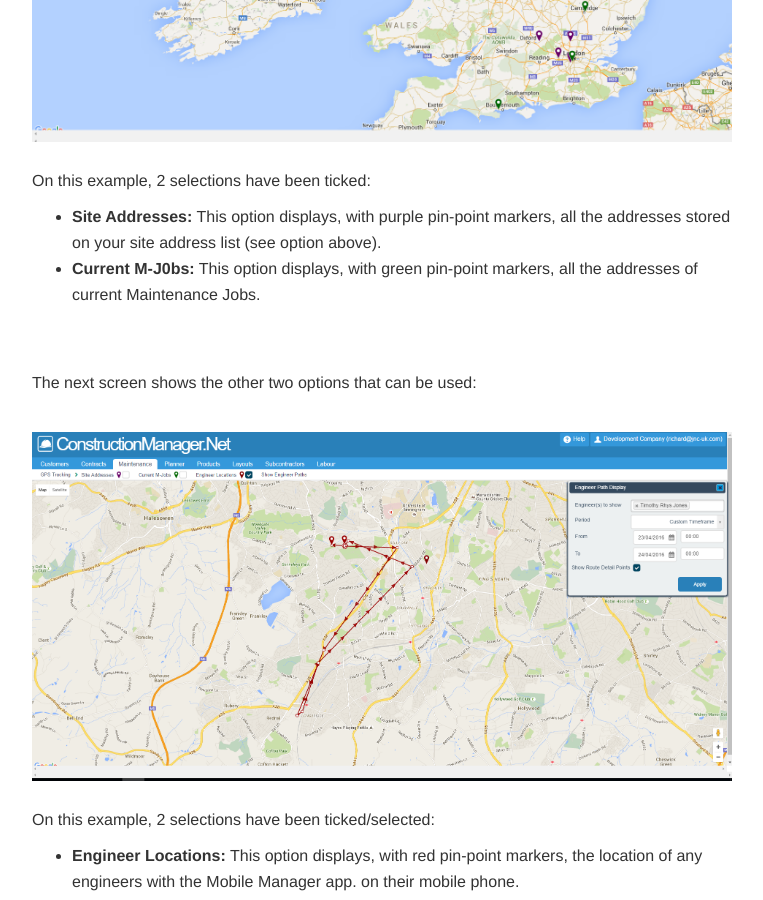
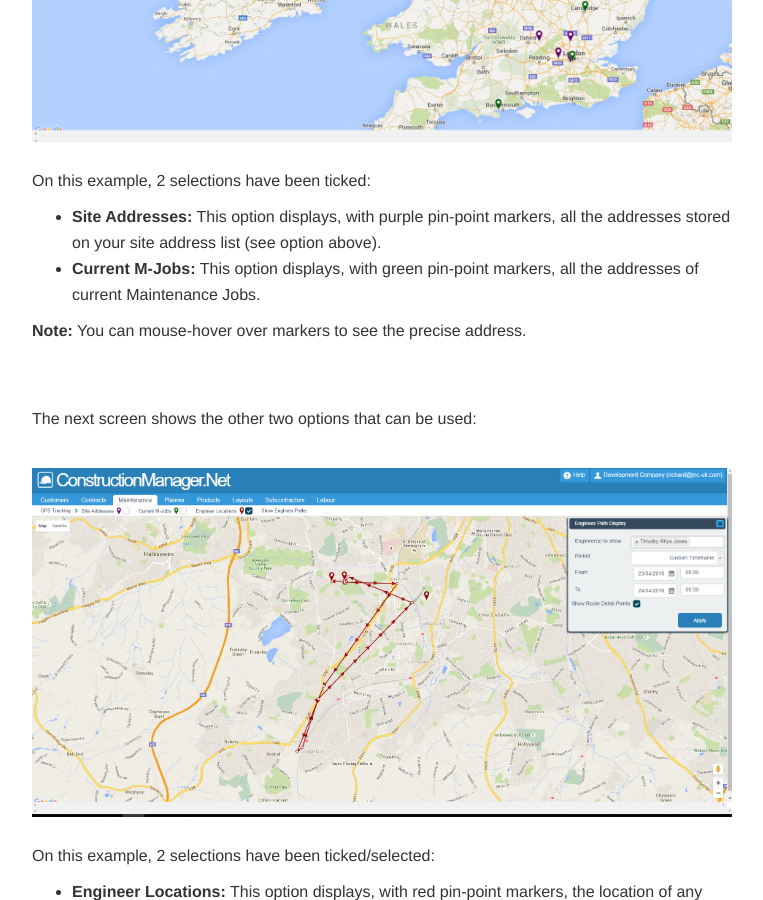
Before and after one commit to JNCSolutions/ConstructionManagerDocs, a Jekyll site: the page built from maintenance.html, in a window 1280 px wide and 900 px high, scrolled down 15186 px. Shown: the whole window, without its empty margins (258-1021 px from the left). Built offline with Jekyll 4.4.1, drawn with Linux system fonts in a browser that asks for light colours.

Commit message:
Update maintenance.html

```diff
--- a/maintenance.html
+++ b/maintenance.html
@@ -341,9 +341,10 @@ title: Maintenance
       <ul>
         <li><b>Site Addresses:</b> This option displays, with purple pin-point markers,
                     all the addresses stored on your site address list (see option above).</li>
-        <li><b>Current M-J0bs:</b> This option displays, with green pin-point markers,  all the addresses
+        <li><b>Current M-Jobs:</b> This option displays, with green pin-point markers,  all the addresses
                 of current Maintenance Jobs.</li>
       </ul>
+      <p><b>Note:</b> You can mouse-hover over markers to see the precise address.</p>
       <br> <br>
       <p>The next screen shows the other two options that can be used:</p>
       <br>
```
